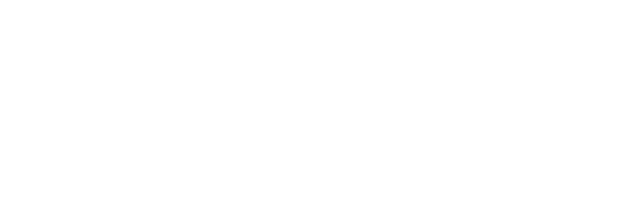
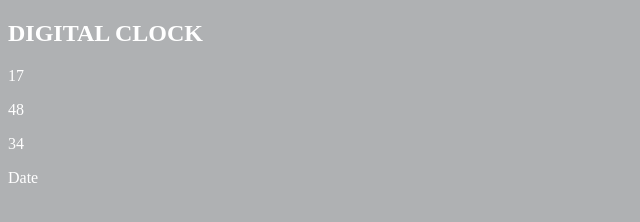
Before and after one commit to ysmltr/50-JavaScript-Uygulamasi, a plain HTML site: page 3_Digital Clock/index.html in a window 1280 px wide. Shown: the whole page, without its empty margins (0-640 px from the left). Drawn offline with Linux system fonts and the light colour scheme.

Commit message:
change bg colors

```diff
--- a/3_Digital Clock/index.html
+++ b/3_Digital Clock/index.html
@@ -8,10 +8,15 @@
     <link rel="stylesheet" href="style.css">
 </head>
 <body>
-
-
-
-
+        <div class="clock">
+            <h2>DIGITAL CLOCK</h2>
+            <div class="clock-container">
+                  <div class="clock-items"><p id="hour">17</p></div>
+                  <div class="clock-items"><p id="minute">48</p></div>
+                  <div class="clock-items"><p id="second">34</p></div>
+            </div>
+        </div>
+        <P id="date">Date</P>
 
 
 
--- a/3_Digital Clock/style.css
+++ b/3_Digital Clock/style.css
@@ -0,0 +1,5 @@
+body{
+    background-color: #AFB1B3;
+    color: #fff;
+
+}
```
